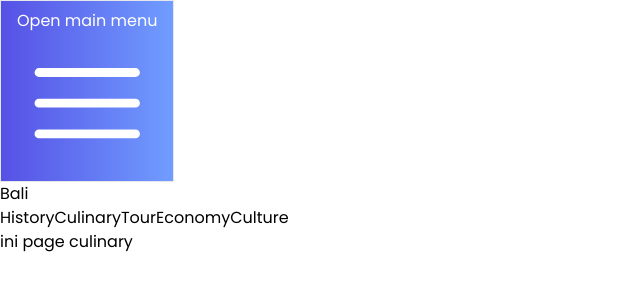
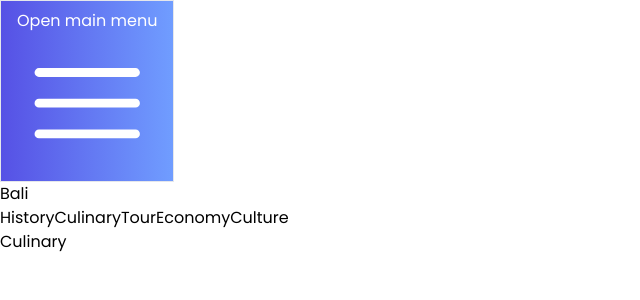
Before and after one commit to Nozel77/web-bali, a React (Vite) app: page /culinary in a window 1280 px wide. Shown: the top 300 px of the page, without its empty margins (0-640 px from the left). Built offline with nearby package versions, Linux system fonts and the light colour scheme.

Commit message:
little edit

```diff
--- a/src/components/Activity.jsx
+++ b/src/components/Activity.jsx
@@ -64,7 +64,7 @@
           >
             {/* Tampilkan judul hanya pada card yang belum ditekan */}
             {openCard === null && <h3 className="absolute z-10 top-[50%] left-[50%] translate-x-[-50%] translate-y-[-50%] text-white text-2xl font-bold">{card.title}</h3>}
-            <img className="w-full h-full object-cover relative border-4 border-white shadow-lg" src={card.imageSrc} alt={card.title} />
+            <img className="w-full h-full object-cover relative border-4 border-white shadow-lg rounded-sm" src={card.imageSrc} alt={card.title} />
           </motion.div>
         ))}
       </div>
@@ -83,7 +83,7 @@
             {/* Tampilkan judul sesuai dengan card yang terbuka */}
             {openCard !== null && <h3 className="text-2xl font-bold text-center text-gray-900">{cards[openCard].title}</h3>}
             <motion.img
-              className="w-full max-h-[60vh] object-cover border-4 border-white shadow-lg"
+              className="w-full max-h-[60vh] object-cover border-4 border-white shadow-lg rounded-lg"
               src={cards[openCard].imageSrc}
               whileTap={{ scale: 0.9 }} // Mengurangi ukuran gambar saat card ditekan
             />
--- a/src/pages/Culinary/Culinary.jsx
+++ b/src/pages/Culinary/Culinary.jsx
@@ -5,9 +5,8 @@
   return (
     <>
     <Navbar/>
-    <p className='text-center'>ini page culinary</p>
+    <p className='text-center mt-16 text-2xl font-bold'>Culinary</p>
     </>
-
   )
 }
 
```
